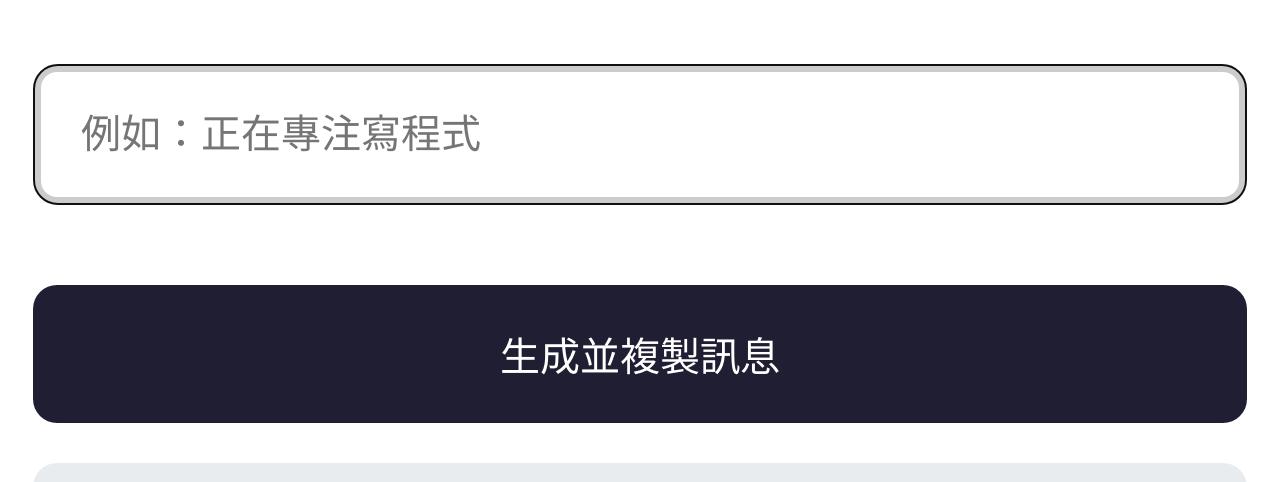
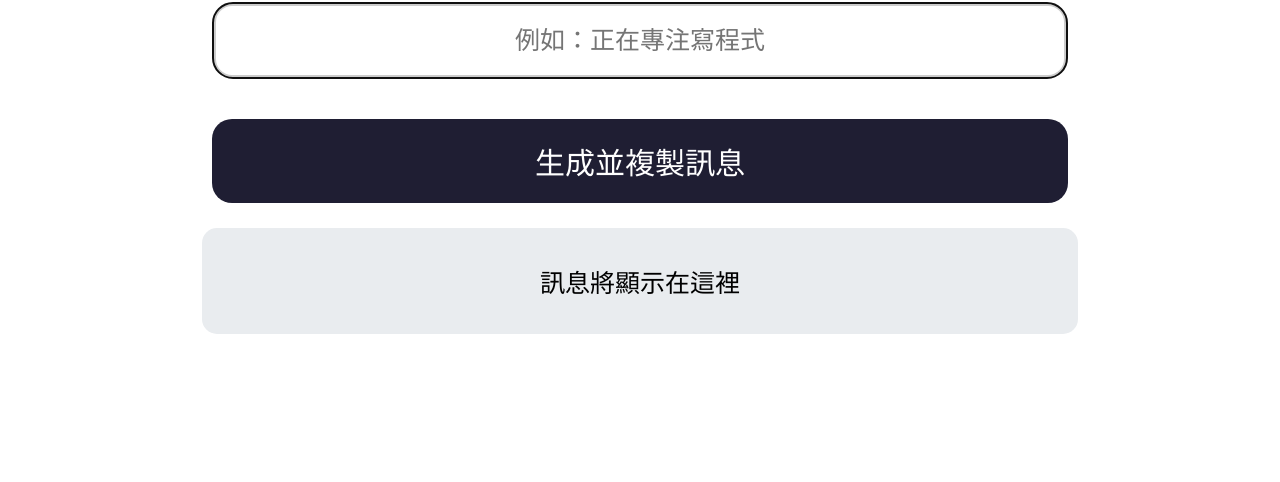
Before and after one commit to KYOMU9602/status-generator, a plain HTML site: page index.html in a window 1280 px wide. Shown: the part 148-630 px from the top of the page. Drawn offline with Linux system fonts and the light colour scheme.

Commit message:
修改：     index.html

```diff
--- a/index.html
+++ b/index.html
@@ -9,37 +9,40 @@
     <style>
         body {
             font-family: Arial, sans-serif;
-            padding: 25px;
-            font-size: 25px;
+            padding: 20px;
+            font-size: 20px;
             text-align: center;
         }
         input[type="text"] {
-            width: 100%;
-            padding: 40px;
-            margin: 40px 0;
-            font-size: 40px;
-            border: 8px solid #ccc;
-            border-radius: 24px;
+            width: 70%;
+            padding: 20px;
+            margin: 10px auto;
+            font-size: 25px;
+            text-align: center;
+            border: 4px solid #ccc;
+            border-radius: 20px;
             box-sizing: border-box;
         }
         button {
             background-color: #1f1e33 ;/* 深紫 */
             color: white;
-            padding: 40px 0;
+            padding: 20px 0;
             border: none;
             cursor: pointer;
-            width: 100%;
-            font-size: 40px;
-            margin-top: 40px;
-            border-radius: 24px;
+            width: 70%;
+            font-size: 30px;
+            margin-top: 30px;
+            border-radius: 20px;
         }
         #output {
-            margin-top: 40px;
-            padding: 30px;
+            margin-top: 20px;
+            margin: 25px auto;
+            width: 70%;
+            padding: 10px;
             background-color: #e9ecef;
-            border-radius: 24px;
+            border-radius: 15px;
             text-align: center;
-            font-size: 30px;
+            font-size: 25px;
         }
         .success { color: green; font-weight: bold; }
         .error { color: red; }
```
